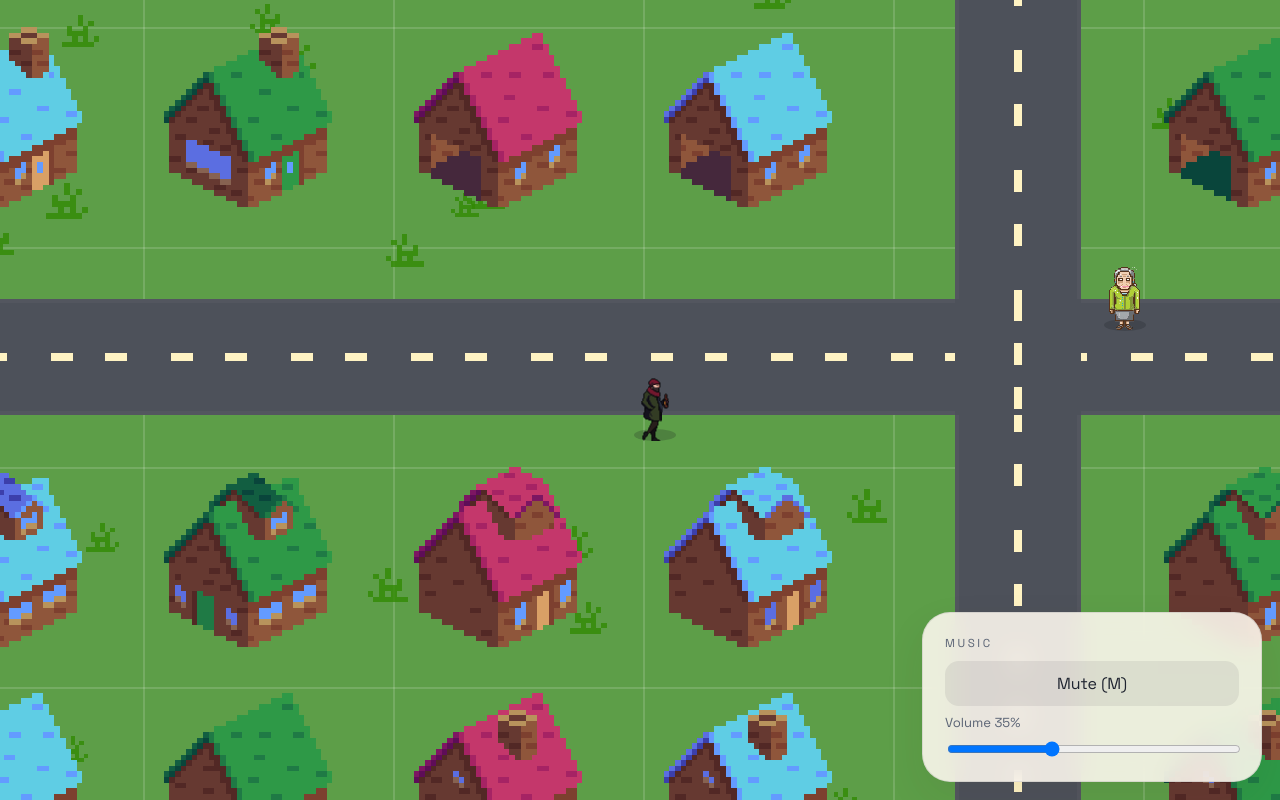
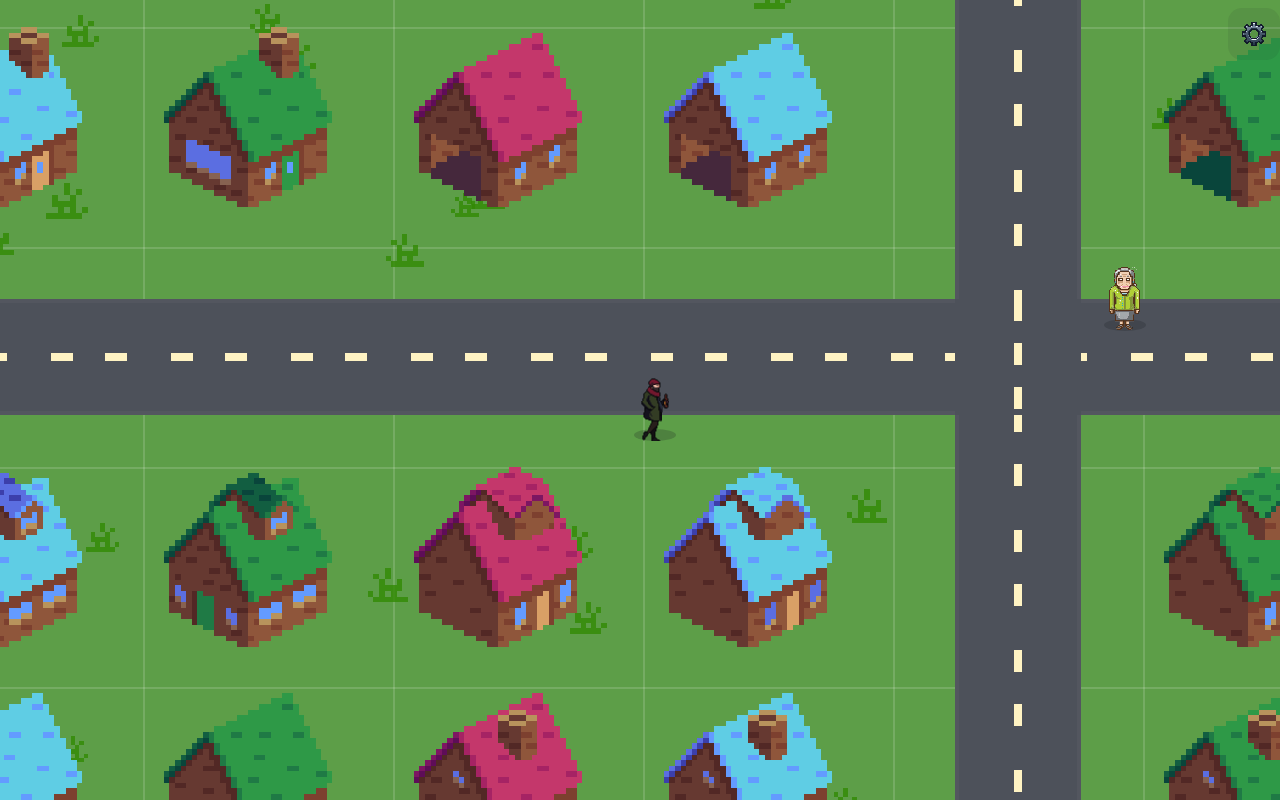
Before and after one commit to KorcakMichal/museum-of-internet, a React (Vite) app: page / in a window 1280 px wide. Built offline with nearby package versions, Linux system fonts and the light colour scheme.

Commit message:
fix settings button

```diff
--- a/src/App.jsx
+++ b/src/App.jsx
@@ -7,6 +7,7 @@ export default function App() {
   const musicVolumeRef = useRef(35);
   const [musicMuted, setMusicMuted] = useState(false);
   const [musicVolume, setMusicVolume] = useState(35);
+  const [isSettingsOpen, setIsSettingsOpen] = useState(false);
 
   useEffect(() => {
     const audio = audioRef.current;
@@ -19,6 +20,23 @@ export default function App() {
     audio.muted = musicMuted;
     audio.volume = Math.max(0, Math.min(1, musicVolume / 100));
   }, [musicMuted, musicVolume]);
+
+  useEffect(() => {
+    if (!isSettingsOpen) {
+      return;
+    }
+
+    const closeOnEscape = (event) => {
+      if (event.key === 'Escape') {
+        setIsSettingsOpen(false);
+      }
+    };
+
+    window.addEventListener('keydown', closeOnEscape);
+    return () => {
+      window.removeEventListener('keydown', closeOnEscape);
+    };
+  }, [isSettingsOpen]);
 
   useEffect(() => {
     const cleanup = initMuseumGame();
@@ -193,14 +211,6 @@ export default function App() {
     window.addEventListener('keydown', startMusicOnInteraction, { once: true });
     window.addEventListener('touchstart', startMusicOnInteraction, { once: true });
 
-    const handleMusicHotkey = (event) => {
-      if ((event.key || '').toLowerCase() === 'm') {
-        setMusicMuted((prev) => !prev);
-      }
-    };
-
-    window.addEventListener('keydown', handleMusicHotkey);
-
     return () => {
       disposed = true;
       stopFade();
@@ -208,7 +218,6 @@ export default function App() {
       window.removeEventListener('pointerdown', startMusicOnInteraction);
       window.removeEventListener('keydown', startMusicOnInteraction);
       window.removeEventListener('touchstart', startMusicOnInteraction);
-      window.removeEventListener('keydown', handleMusicHotkey);
       backgroundMusic.pause();
       backgroundMusic.currentTime = 0;
       if (audioRef.current === backgroundMusic) {
@@ -224,6 +233,14 @@ export default function App() {
 
   const toggleMusicMute = () => {
     setMusicMuted((prev) => !prev);
+  };
+
+  const openSettings = () => {
+    setIsSettingsOpen(true);
+  };
+
+  const closeSettings = () => {
+    setIsSettingsOpen(false);
   };
 
   return (
@@ -288,27 +305,6 @@ export default function App() {
             </div>
           </section>
 
-          <section className="music-dock panel" aria-label="Music controls">
-            <p className="panel-label">Music</p>
-            <div className="music-dock-controls">
-              <button className="button button-secondary" type="button" onClick={toggleMusicMute}>
-                {musicMuted ? 'Unmute (M)' : 'Mute (M)'}
-              </button>
-              <label className="music-volume" htmlFor="musicVolumeRange">
-                Volume {musicMuted ? 0 : musicVolume}%
-              </label>
-              <input
-                id="musicVolumeRange"
-                type="range"
-                min="0"
-                max="100"
-                step="1"
-                value={musicVolume}
-                onChange={handleVolumeChange}
-                aria-label="Background music volume"
-              />
-            </div>
-          </section>
         </div>
 
         <aside className="panel" id="infoPanel">
@@ -336,6 +332,52 @@ export default function App() {
             <li>Browser House: a general web navigator room.</li>
           </ul>
         </aside>
+      </section>
+
+      <button
+        className="button button-secondary settings-trigger"
+        type="button"
+        onClick={openSettings}
+        aria-label="Open settings"
+        title="Open settings"
+      >
+        <span className="settings-icon" aria-hidden="true"></span>
+      </button>
+
+      <section
+        className={`settings-overlay panel ${isSettingsOpen ? '' : 'hidden'}`}
+        aria-hidden={!isSettingsOpen}
+        aria-label="Settings"
+      >
+        <header className="settings-overlay-header">
+          <div>
+            <p className="panel-label">Settings</p>
+            <h3>Game Settings</h3>
+          </div>
+          <button className="button button-secondary" type="button" onClick={closeSettings}>
+            Close
+          </button>
+        </header>
+
+        <div className="settings-overlay-content">
+          <p className="panel-label">Audio</p>
+          <button className="button button-secondary" type="button" onClick={toggleMusicMute}>
+            {musicMuted ? 'Unmute Music' : 'Mute Music'}
+          </button>
+          <label className="music-volume" htmlFor="musicVolumeRange">
+            Background Music Volume {musicMuted ? 0 : musicVolume}%
+          </label>
+          <input
+            id="musicVolumeRange"
+            type="range"
+            min="0"
+            max="100"
+            step="1"
+            value={musicVolume}
+            onChange={handleVolumeChange}
+            aria-label="Background music volume"
+          />
+        </div>
       </section>
 
       <div id="webRoom" className="web-room hidden" aria-hidden="true">
--- a/styles.css
+++ b/styles.css
@@ -82,19 +82,76 @@ body {
   background: var(--grass-dark); /* Background color for when camera goes out of bounds */
 }
 
-.music-dock {
-  position: absolute;
-  right: 18px;
-  bottom: 18px;
-  z-index: 2000;
-  width: min(340px, calc(100vw - 24px));
-  padding: 12px;
-  border-radius: 14px;
+.settings-trigger {
+  position: fixed !important;
+  top: max(8px, env(safe-area-inset-top));
+  right: 0;
+  left: auto !important;
+  z-index: 3000;
+  width: 52px !important;
+  min-width: 52px;
+  max-width: 52px;
+  height: 52px;
+  padding: 0 !important;
+  margin: 0;
+  border-radius: 12px;
+  flex: 0 0 52px;
 }
 
-.music-dock-controls {
+.settings-icon {
+  width: 28px;
+  height: 28px;
+  display: block;
+  background-image: url('/assets/settings-icon.png');
+  background-position: center;
+  background-size: contain;
+  background-repeat: no-repeat;
+  image-rendering: pixelated;
+  image-rendering: crisp-edges;
+}
+
+.settings-trigger:hover .settings-icon {
+  transform: rotate(12deg);
+}
+
+.settings-trigger:active .settings-icon {
+  transform: scale(0.94) rotate(12deg);
+}
+
+.settings-trigger .settings-icon {
+  transition: transform 120ms ease;
+}
+
+.settings-overlay {
+  position: fixed;
+  right: 0;
+  top: 56px;
+  z-index: 2999;
+  width: min(380px, calc(100vw - 12px));
+  border-radius: 20px;
+  padding: 18px;
+  background: rgba(255, 250, 241, 0.98);
+  border: 1px solid rgba(31, 36, 48, 0.15);
+  box-shadow: 0 24px 60px rgba(11, 14, 20, 0.28);
+}
+
+.settings-overlay-header {
+  display: flex;
+  align-items: start;
+  justify-content: space-between;
+  gap: 10px;
+  margin-bottom: 12px;
+}
+
+.settings-overlay-header h3 {
+  margin: 0;
+  font-family: "Bricolage Grotesque", sans-serif;
+  font-size: 1.2rem;
+}
+
+.settings-overlay-content {
   display: grid;
-  gap: 8px;
+  gap: 10px;
 }
 
 .music-volume {
@@ -102,15 +159,25 @@ body {
   color: var(--muted);
 }
 
-.music-dock input[type="range"] {
+.settings-overlay input[type="range"] {
   width: 100%;
 }
 
 @media (max-width: 740px) {
-  .music-dock {
-    right: 10px;
-    left: 10px;
-    bottom: 10px;
+  .settings-trigger {
+    top: max(6px, env(safe-area-inset-top));
+    right: 0;
+    left: auto !important;
+    width: 52px !important;
+    min-width: 52px;
+    max-width: 52px;
+    padding: 0 !important;
+  }
+
+  .settings-overlay {
+    right: 0;
+    left: auto;
+    top: 52px;
     width: auto;
   }
 }
```
Also changed, not shown: public/assets/settings-icon.png (added).
